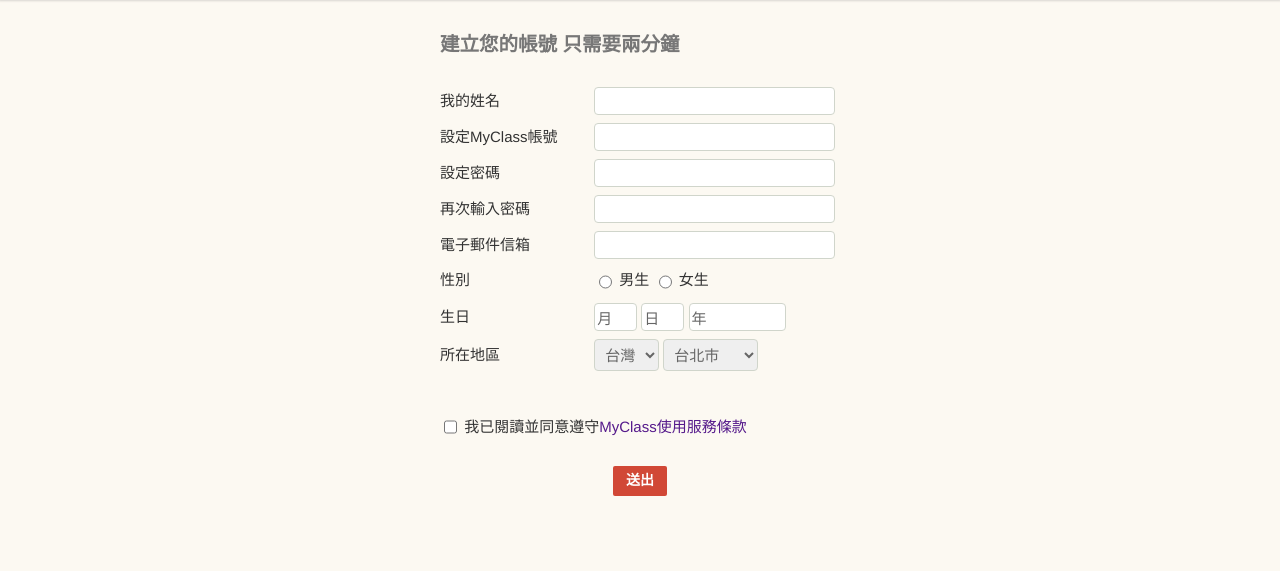
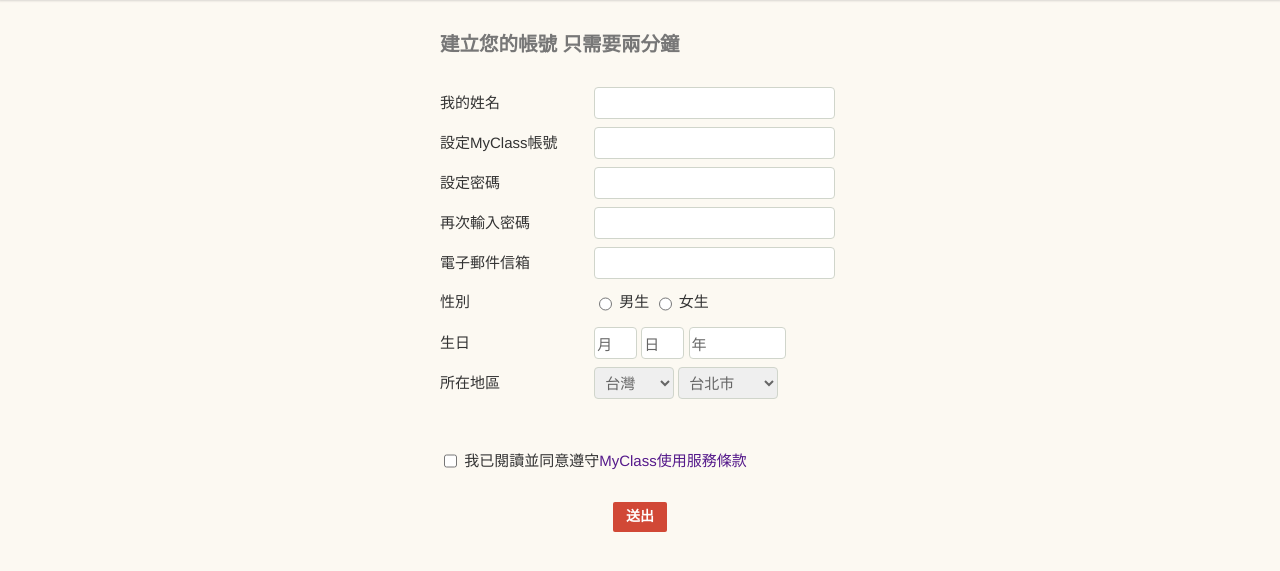
Before and after one commit to Arthur0206/MyClass-Social-Network-Website, a PHP site: page /User/registerUser.php in a window 1280 px wide. Shown: the part 55-626 px from the top of the page. Run offline with PHP 8.4, Linux system fonts and the light colour scheme; some libraries are stand-ins or nearby versions.

Commit message:
修改註冊form

```diff
--- a/User/registerUser.php
+++ b/User/registerUser.php
@@ -49,7 +49,7 @@
 				<input name="gender" type="radio" id="male" value="男生">
 				<label for="male" class="radio-label">男生</label>
 				<input name="gender" type="radio" id="female" value="女生">
-				<label for="male" class="radio-label">女生</label>
+				<label for="female" class="radio-label">女生</label>
 			</div>
 			<div class="row">
 				<label for="month" class="label">生日</label>
@@ -59,10 +59,10 @@
 			</div>
 			<div class="row">
 				<label for="country" class="label">所在地區</label>
-				<select name="country">
+				<select name="country" class="select-country">
 					<option value="/tw/">台灣 </option>
 				</select>
-				<select name="region">
+				<select name="region" class="select-region">
 					<option value="1">台北市</option>
 					<option value="2">基隆市</option>
 					<option value="3">新北市</option>
--- a/css/form.css
+++ b/css/form.css
@@ -9,7 +9,7 @@
 	color: #777777;
 }
 .form .row {
-	height: 36px;
+	height: 40px;
 }
 .form .center-text-row {
 	text-align: center;
@@ -17,7 +17,7 @@
 .form input {
 	font-size: 15px;
 	border-radius: 4px;
-	height: 24px;
+	height: 28px;
 	color: #666666;
 	border: 1px solid #d0d5cb;
 	vertical-align: middle;
@@ -30,6 +30,12 @@
 	border: 1px solid #d0d5cb;
 	vertical-align: middle;
 	padding: 0.4em;
+}
+.select-country {
+	width: 80px;
+}
+.select-region {
+	width: 100px;
 }
 .form .checkbox-label, .form .radio-label {
 	vertical-align: middle;
```
